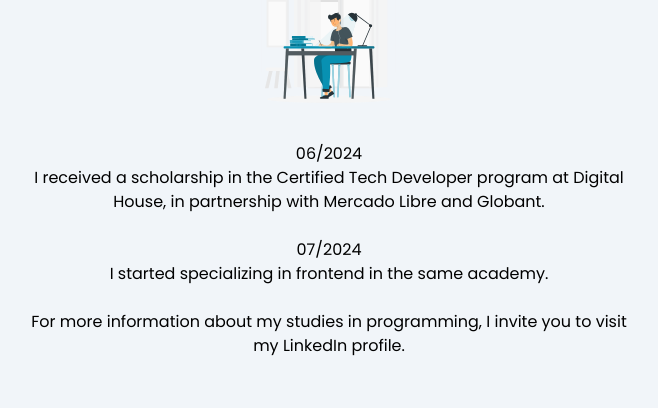
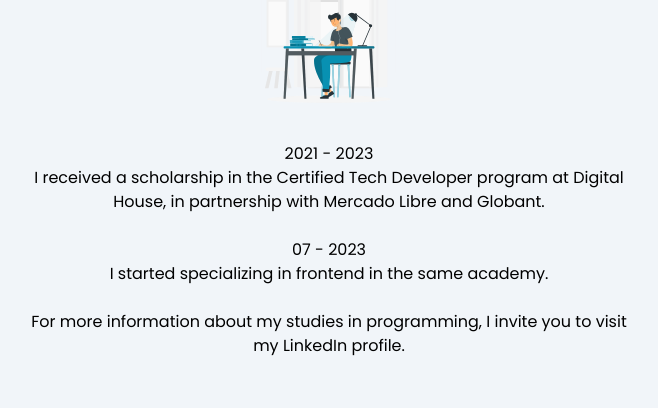
Before and after one commit to DiegoMarulandaB/Portfolio, a Next.js app: page /about in a window 1280 px wide. Shown: the part 1066-1474 px from the top of the page, without its empty margins (135-793 px from the left). Built offline with nearby package versions, Linux system fonts and the light colour scheme.

Commit message:
add_fixes_about_descriptions

```diff
--- a/src/app/about/page.tsx
+++ b/src/app/about/page.tsx
@@ -16,9 +16,6 @@ const About = () => {
 
       <div className="flex flex-col md:flex-row md:p-4 md:text-left mt-2 space-y-10 md:space-x-10 md:space-y-0 items-stretch justify-center align-top">
         <div className="md:w-3/6">
-          {/* <h1 className="text-4xl lg:text-6xl xl:text-6xl text-left mb-6 mx-2 mr-2 mt-2">
-            About Diego
-          </h1> */}
           <Image src="/Hello.svg" alt=" Welcome image" width={148} height={148} className="w-40 h-40 mx-auto " />
           <p className="text-center mx-2 mr-2 mt-4">
             Hello! Welcome. Allow me to introduce myself: I am Diego Marulanda, an indie frontend developer based in
@@ -50,12 +47,12 @@ const About = () => {
           <br />
           <Image src="/Studying.svg" alt="Studying image" width={148} height={148} className="w-40 h-40 mx-auto" />
           <p className="text-center mx-2 mr-2 mt-4">
-            06/2024
+            2021 - 2023
             <br /> I received a scholarship in the Certified Tech Developer program at Digital House, in partnership
             with Mercado Libre and Globant.
             <br />
             <br />
-            07/2024 <br />
+            07 - 2023 <br />
             I started specializing in frontend in the same academy.
             <br />
             <br />
```
